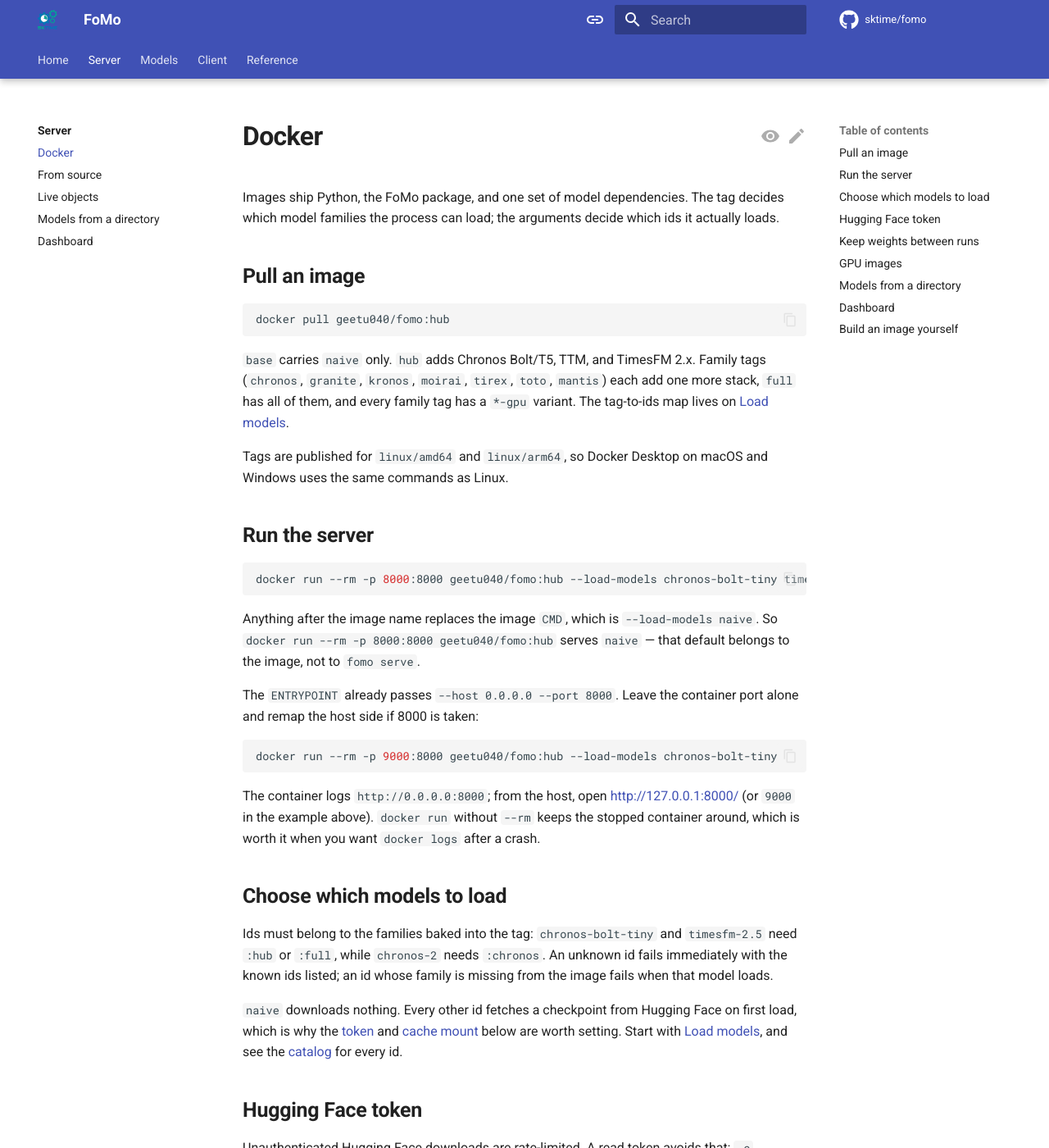
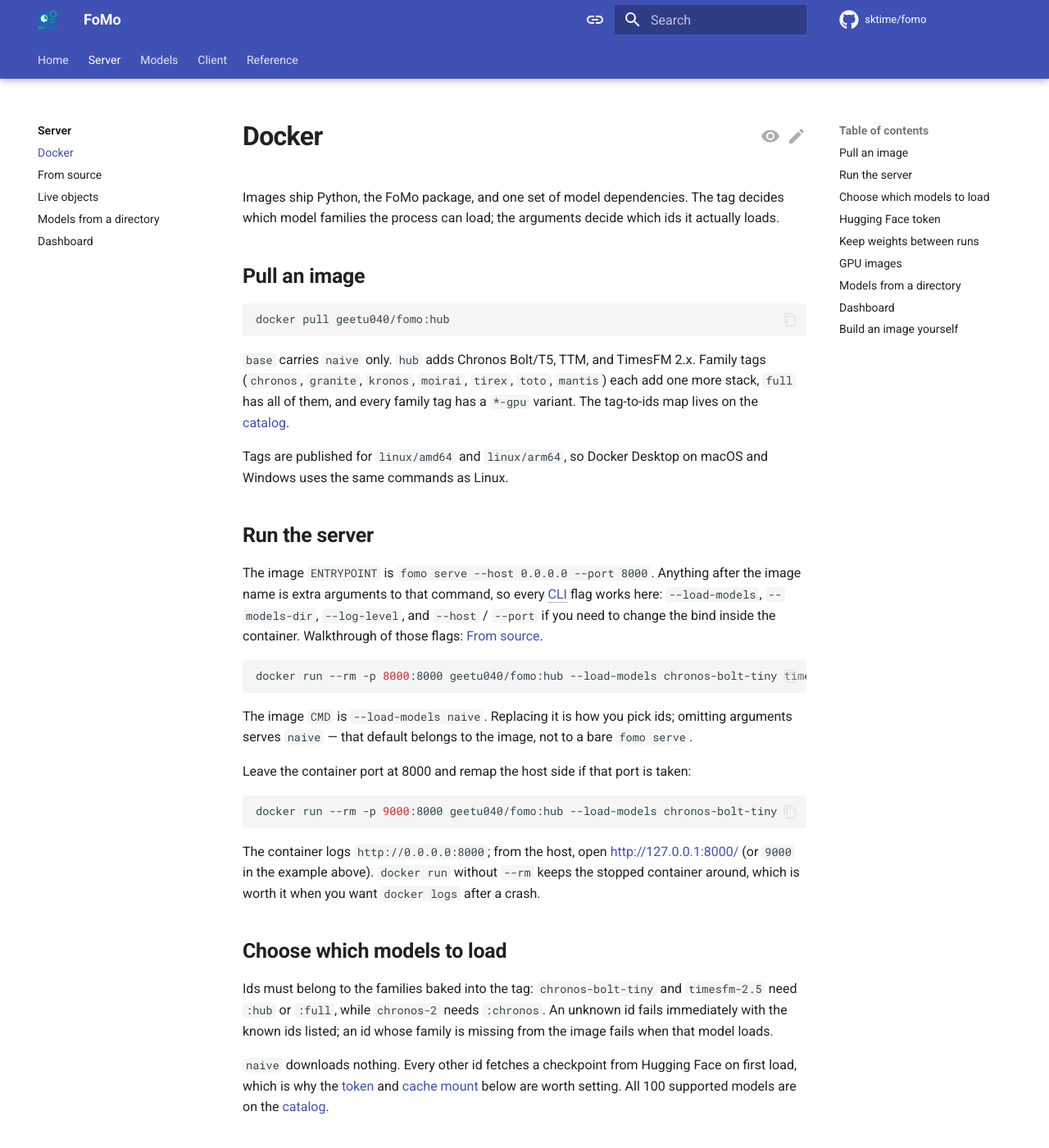
Before and after one commit to sktime/tserve, an MkDocs documentation site: the page built from docs/server/docker.md, in a window 1280 px wide and 1400 px high. Shown: the whole window at 82% size. Built offline with MkDocs 1.6.1 and Material for MkDocs 9.7.7, drawn with Linux system fonts in a browser that asks for light colours; comment, search, counter and statistics services are not loaded; some of the changed text lies outside the part shown.

Commit message:
add more info in server

````diff
--- a/docs/server/docker.md
+++ b/docs/server/docker.md
@@ -8,19 +8,21 @@
 docker pull geetu040/fomo:hub
 ```
 
-`base` carries `naive` only. `hub` adds Chronos Bolt/T5, TTM, and TimesFM 2.x. Family tags (`chronos`, `granite`, `kronos`, `moirai`, `tirex`, `toto`, `mantis`) each add one more stack, `full` has all of them, and every family tag has a `*-gpu` variant. The tag-to-ids map lives on [Load models](../models/index.md).
+`base` carries `naive` only. `hub` adds Chronos Bolt/T5, TTM, and TimesFM 2.x. Family tags (`chronos`, `granite`, `kronos`, `moirai`, `tirex`, `toto`, `mantis`) each add one more stack, `full` has all of them, and every family tag has a `*-gpu` variant. The tag-to-ids map lives on the [catalog](../models/index.md#dependencies).
 
 Tags are published for `linux/amd64` and `linux/arm64`, so Docker Desktop on macOS and Windows uses the same commands as Linux.
 
 ## Run the server
 
+The image `ENTRYPOINT` is `fomo serve --host 0.0.0.0 --port 8000`. Anything after the image name is extra arguments to that command, so every [CLI](../reference/cli.md) flag works here: `--load-models`, `--models-dir`, `--log-level`, and `--host` / `--port` if you need to change the bind inside the container. Walkthrough of those flags: [From source](source.md#serve-from-the-command-line).
+
 ```bash
 docker run --rm -p 8000:8000 geetu040/fomo:hub --load-models chronos-bolt-tiny timesfm-2.5
 ```
 
-Anything after the image name replaces the image `CMD`, which is `--load-models naive`. So `docker run --rm -p 8000:8000 geetu040/fomo:hub` serves `naive` — that default belongs to the image, not to `fomo serve`.
+The image `CMD` is `--load-models naive`. Replacing it is how you pick ids; omitting arguments serves `naive` — that default belongs to the image, not to a bare `fomo serve`.
 
-The `ENTRYPOINT` already passes `--host 0.0.0.0 --port 8000`. Leave the container port alone and remap the host side if 8000 is taken:
+Leave the container port at 8000 and remap the host side if that port is taken:
 
 ```bash
 docker run --rm -p 9000:8000 geetu040/fomo:hub --load-models chronos-bolt-tiny
@@ -32,7 +34,7 @@
 
 Ids must belong to the families baked into the tag: `chronos-bolt-tiny` and `timesfm-2.5` need `:hub` or `:full`, while `chronos-2` needs `:chronos`. An unknown id fails immediately with the known ids listed; an id whose family is missing from the image fails when that model loads.
 
-`naive` downloads nothing. Every other id fetches a checkpoint from Hugging Face on first load, which is why the [token](#hugging-face-token) and [cache mount](#keep-weights-between-runs) below are worth setting. Start with [Load models](../models/index.md), and see the [catalog](../models/catalog.md) for every id.
+`naive` downloads nothing. Every other id fetches a checkpoint from Hugging Face on first load, which is why the [token](#hugging-face-token) and [cache mount](#keep-weights-between-runs) below are worth setting. All 100 supported models are on the [catalog](../models/index.md).
 
 ## Hugging Face token
 
@@ -78,7 +80,7 @@
 docker run --rm --gpus all -p 8000:8000 geetu040/fomo:hub-gpu --load-models chronos-bolt-tiny timesfm-2.5
 ```
 
-That covers Linux and Windows through WSL2. Docker on macOS has no GPU passthrough, so Apple silicon acceleration means [installing from source](source.md) with the `gpu` extra, which resolves to MPS-capable torch.
+That covers Linux and Windows through WSL2. Docker on macOS has no GPU passthrough, so Apple silicon acceleration means [installing from source](source.md#gpu).
 
 ## Models from a directory
 
--- a/docs/server/index.md
+++ b/docs/server/index.md
@@ -2,7 +2,7 @@
 
 The server is the process you start. It loads the models you name, keeps them warm, and answers forecast requests. Dashboard, OpenAPI, and `/forecast` all belong to that process.
 
-Nothing loads unless you name it. A bare `fomo serve` starts empty. `GET /models` lists what this process loaded, not the [catalog](../models/catalog.md). Which ids exist, and which extra or image tag each one needs, is on [Load models](../models/index.md).
+Nothing loads unless you name it. A bare `fomo serve` starts empty. `GET /models` lists what this process loaded, not the [catalog](../models/index.md). Which ids exist, and which extra or image tag each one needs, is on [Dependencies](../models/index.md#dependencies).
 
 ## Quick start
 
````
Also changed, not shown: docs/server/live-objects.md (+2 -2 lines), docs/server/models-dir.md (+1 -1 lines), docs/server/source.md (+108 -5 lines).
